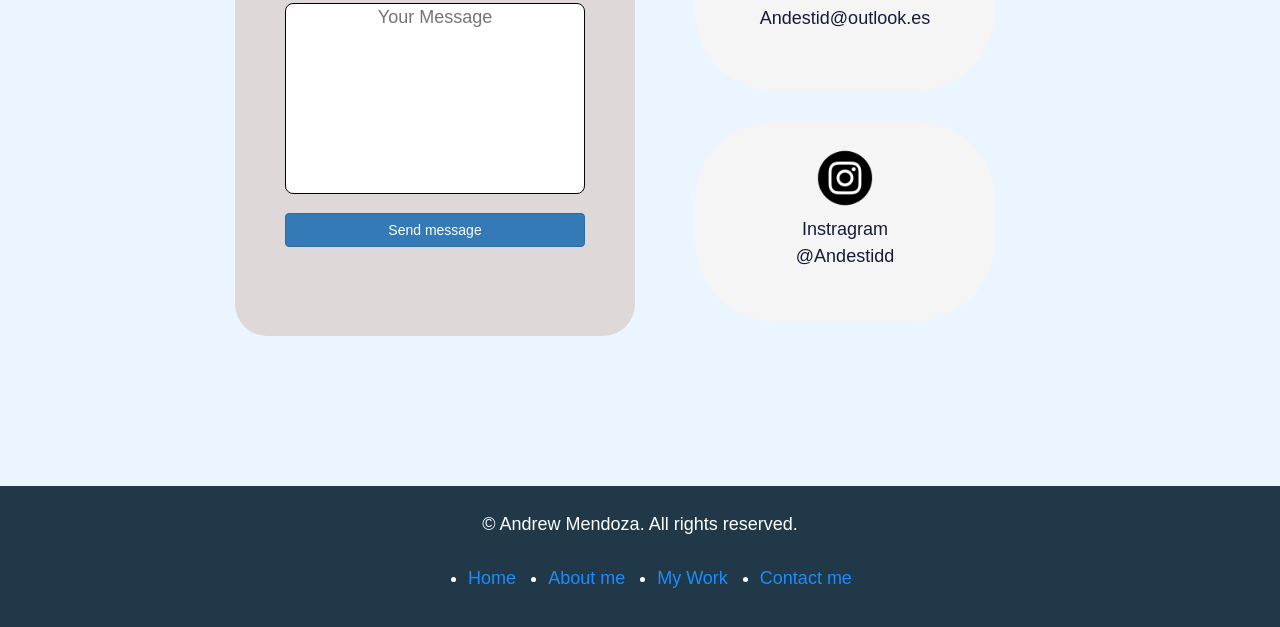
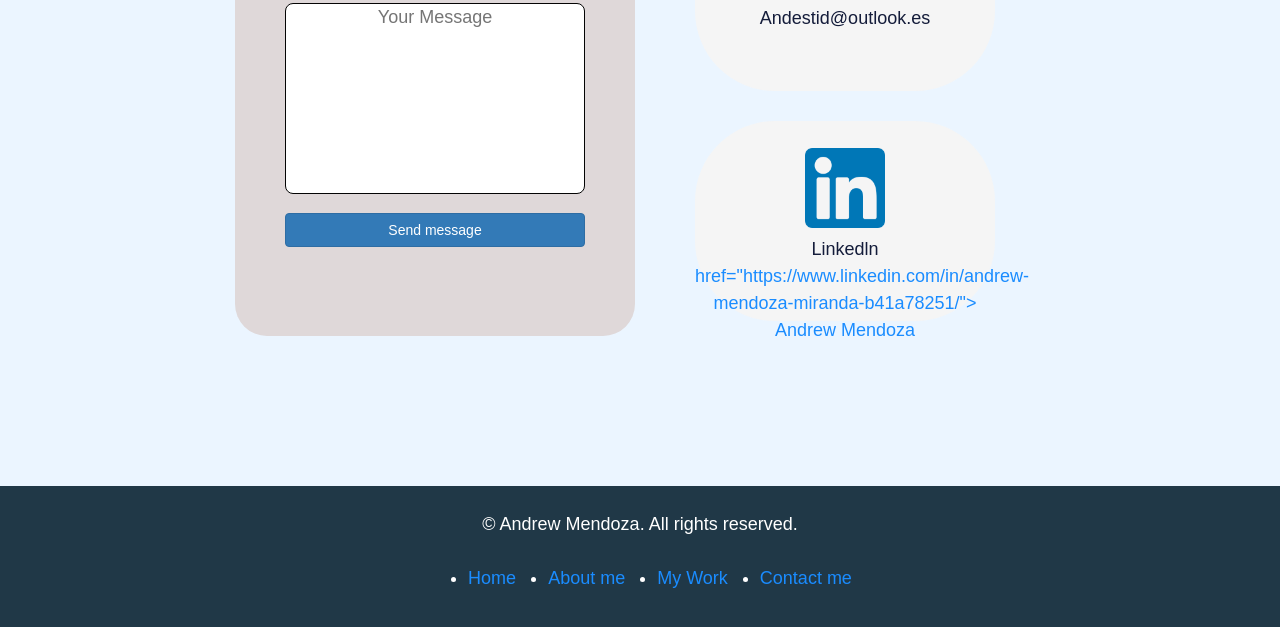
Before and after one commit to Andestid/portofolio.github.io, a plain HTML site: page index.html in a window 1280 px wide. Shown: the part 3162-3789 px from the top of the page. Drawn offline with nearby package versions, Linux system fonts and the light colour scheme; a web font is replaced by a local one.

Commit message:
Update index.html

```diff
--- a/index.html
+++ b/index.html
@@ -241,11 +241,11 @@
     </div>
     <div class="form-caja-m">
       <br>
-      <img src="img/inst.png" width="80" height="80">
+      <img src="img/lkn.png" width="80" height="80">
       <br>
-      Instragram
+      Linkedln
       <br>
-     @Andestidd
+         <a> href="https://www.linkedin.com/in/andrew-mendoza-miranda-b41a78251/"> Andrew Mendoza </a>
 
     </div>
   </div>
```
